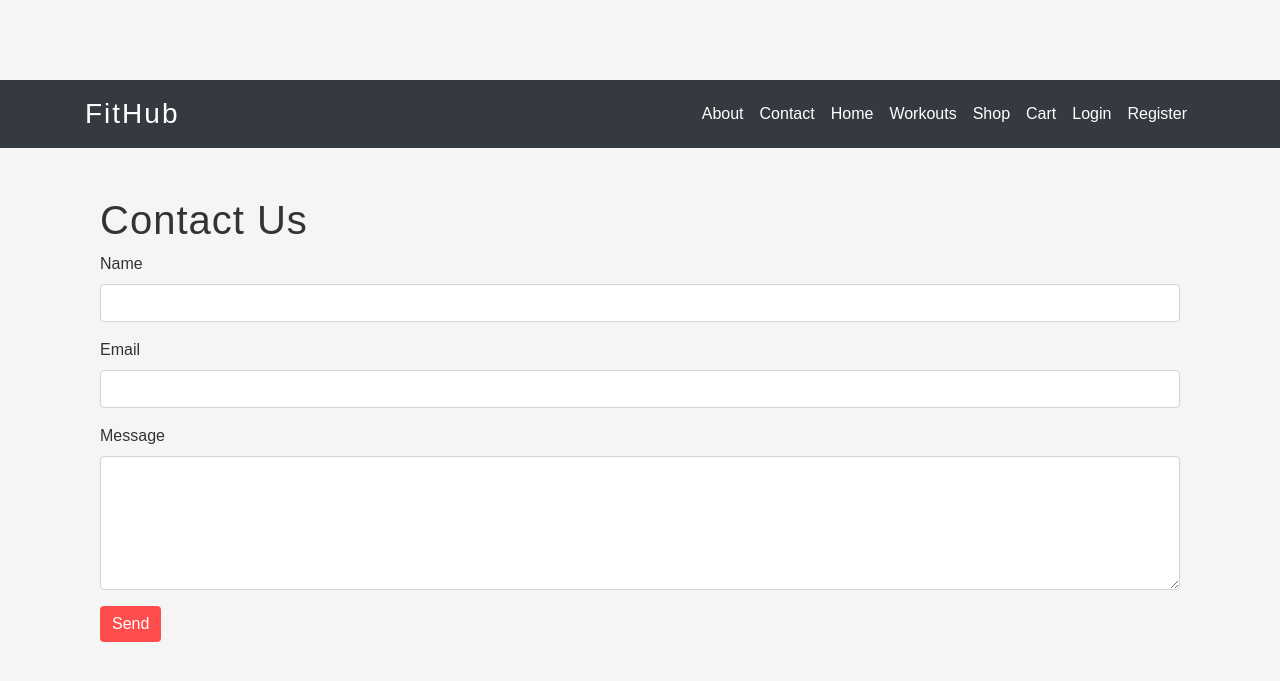
After one commit to eandachew/fithub, a Django app: page /contact/ in a window 1280 px wide. The commit adds this page. Shown: the top 681 px of the page. Run offline with Django 3.2, Linux system fonts and the light colour scheme; some libraries are stand-ins or nearby versions.

Commit message:
contact page added

```diff
--- a/fithub/settings.py
+++ b/fithub/settings.py
@@ -49,10 +49,6 @@ INSTALLED_APPS = [
     'profiles',
     'pages',
 
-
-
-
-
 ]
 
 MIDDLEWARE = [
@@ -98,6 +94,7 @@ AUTHENTICATION_BACKENDS = [
 SITE_ID = 1
 
 EMAIL_BACKEND = 'django.core.mail.backends.console.EmailBackend'
+DEFAULT_FROM_EMAIL = 'noreply@fithub.com'
 
 
 ACCOUNT_AUTHENTICATION_METHOD = 'username_email'
--- /dev/null
+++ b/pages/templates/pages/contact.html
@@ -0,0 +1,23 @@
+{% extends "base.html" %}
+
+{% block content %}
+<div class="container mt-5">
+    <h1>Contact Us</h1>
+    <form method="post">
+        {% csrf_token %}
+        <div class="mb-3">
+            <label for="name" class="form-label">Name</label>
+            <input type="text" class="form-control" name="name" id="name" required>
+        </div>
+        <div class="mb-3">
+            <label for="email" class="form-label">Email</label>
+            <input type="email" class="form-control" name="email" id="email" required>
+        </div>
+        <div class="mb-3">
+            <label for="message" class="form-label">Message</label>
+            <textarea class="form-control" name="message" id="message" rows="5" required></textarea>
+        </div>
+        <button type="submit" class="btn btn-primary">Send</button>
+    </form>
+</div>
+{% endblock %}
--- a/pages/urls.py
+++ b/pages/urls.py
@@ -3,4 +3,5 @@ from . import views
 
 urlpatterns = [
     path('about/', views.about, name='about'),
+    path('contact/', views.contact, name='contact'),
 ]
--- a/pages/views.py
+++ b/pages/views.py
@@ -1,6 +1,29 @@
-from django.shortcuts import render
+from django.shortcuts import render, redirect
+from django.conf import settings
+from django.core.mail import send_mail
+from django.contrib import messages
 
 # Create your views here.
 from django.shortcuts import render
 def about(request):
     return render(request, 'pages/about.html')
+
+def contact(request):
+    if request.method == "POST":
+        name = request.POST.get('name')
+        email = request.POST.get('email')
+        message = request.POST.get('message')
+
+        full_message = f"Message from {name} ({email}):\n\n{message}"
+
+        send_mail(
+            subject=f"Fithub Contact Form: {name}",
+            message=full_message,
+            from_email=settings.DEFAULT_FROM_EMAIL,
+            recipient_list=[settings.DEFAULT_FROM_EMAIL],
+        )
+
+        messages.success(request, "Your message has been sent successfully!")
+        return redirect('contact')
+
+    return render(request, 'pages/contact.html')
--- a/templates/base.html
+++ b/templates/base.html
@@ -47,6 +47,8 @@
       <ul class="navbar-nav ml-auto">
         <li class="nav-item">
           <a class="nav-link" href="{% url 'about' %}">About</a></li>
+          <li class="nav-item">
+            <a class="nav-link" href="{% url 'contact' %}">Contact</a></li>
 
         <li class="nav-item">
           <a class="nav-link" href="{% url 'home' %}">Home</a>
```
